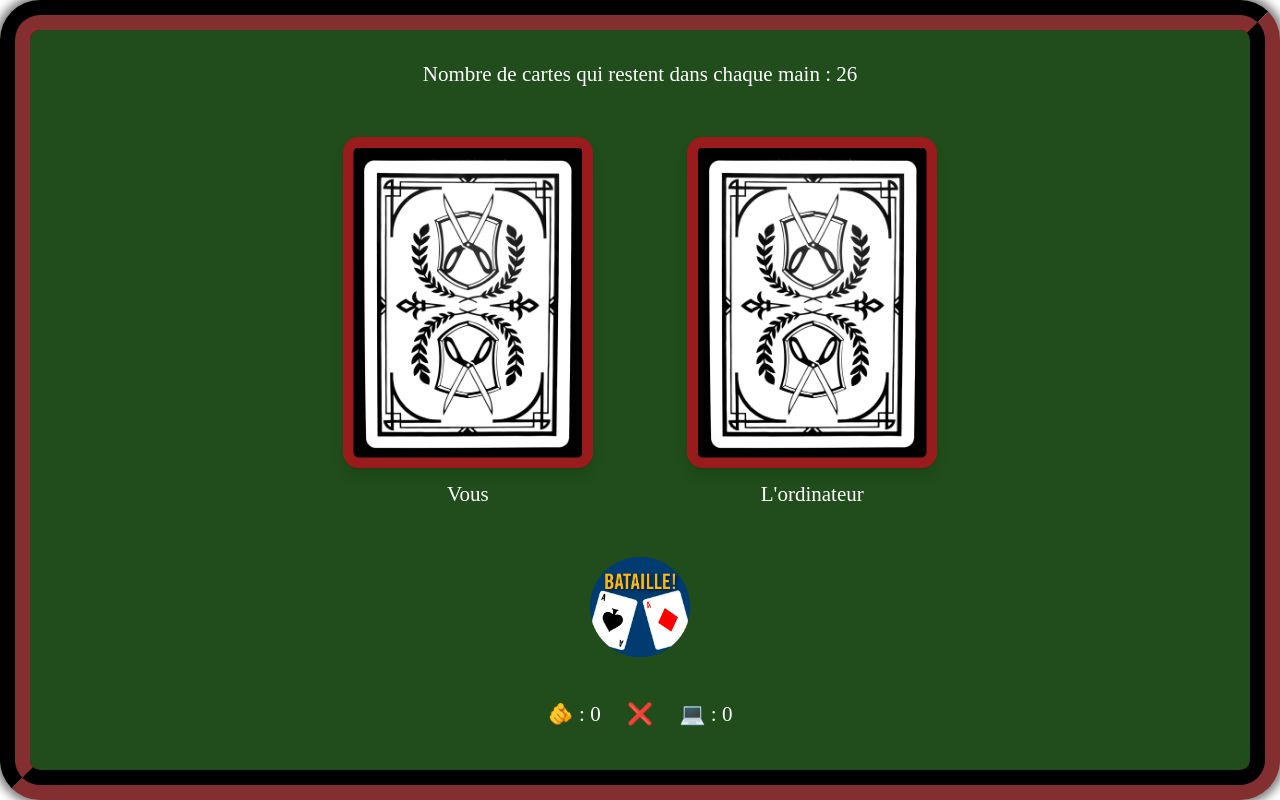
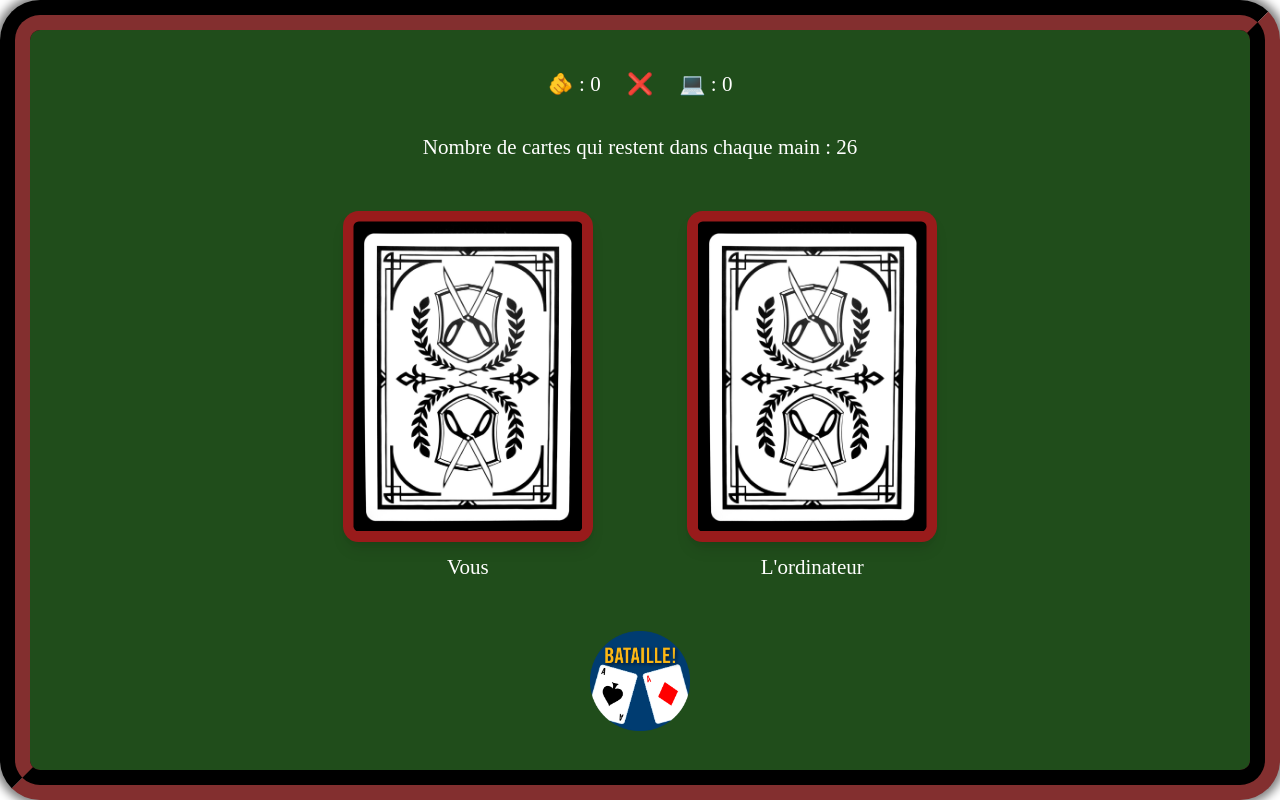
Before and after one commit to HanaaBelle/war-game-project, a React (Vite) app: page / in a window 1280 px wide. Built offline with nearby package versions, Linux system fonts and the light colour scheme; a web font is replaced by a local one.

Commit message:
Changed first round logic

```diff
--- a/src/App.css
+++ b/src/App.css
@@ -3,7 +3,6 @@
   box-sizing: border-box; /* Cela aide à gérer le layout plus prévisiblement */
   border-radius: 40px;
   font-size: 21px;
-  font-style: ;
 }
 
 @font-face {
--- a/src/App.jsx
+++ b/src/App.jsx
@@ -11,8 +11,8 @@ function App() {
   return (
     <>
         <div className="App text-black flex flex-col items-center justify-center rounded-3xl mx-auto">
+            <ScoreBoard scoreJoueur1={scoreJoueur1} scoreJoueur2={scoreJoueur2} />
             <GameBoard setScoreJoueur1={setScoreJoueur1} setScoreJoueur2={setScoreJoueur2} />
-            <ScoreBoard scoreJoueur1={scoreJoueur1} scoreJoueur2={scoreJoueur2} />
         </div>
     </>
   )
--- a/src/components/GameBoard.jsx
+++ b/src/components/GameBoard.jsx
@@ -37,14 +37,25 @@ function GameBoard({setScoreJoueur1, setScoreJoueur2}) {
     // Indique si les cartes doivent être affichées
     const [revealCards, setRevealCards] = useState(false);
 
+    // Indique si c'est le premier tour : indiquant que le premier tour est terminé.
+    const [firstRound, setFirstRound] = useState(true);
+
     // La mission de cette fonction est que chaque clique sur le bouton "WAR_fr.png" entraîne le retournement de
     // la carte du haut de chaque deck et l'appel de la fonction "compareCards" compare les cartes des deux joueurs
     // pour déterminer quel joueur gagne le tour
     const jouerTour = () => {
 
-        // Révéler les cartes
+        if (firstRound) {
+            // Révéler les cartes pour le premier tour sans modifier le score :
+            // lors du premier clic, les cartes sont révélées (setRevealCards(true)) mais aucun score n'est modifié
             setRevealCards(true);
 
+            setFirstRound(false);
+
+        }
+        // Ici l'état "firstRound" est mis à false, indiquant que le premier tour est terminé.
+        else {
+            // Jouer le tour normalement
             if (decks_des_joueurs.joueur_1.length > 0 && decks_des_joueurs.joueur_2.length > 0) {
 
                 const carteJoueur1 = decks_des_joueurs.joueur_1.shift();
@@ -66,6 +77,7 @@ function GameBoard({setScoreJoueur1, setScoreJoueur2}) {
                     joueur_1: [...decks_des_joueurs.joueur_1],
                     joueur_2: [...decks_des_joueurs.joueur_2]
                 });
+            }
         }
     };
 
```
Lines whose indentation alone changed are shown as unchanged.
